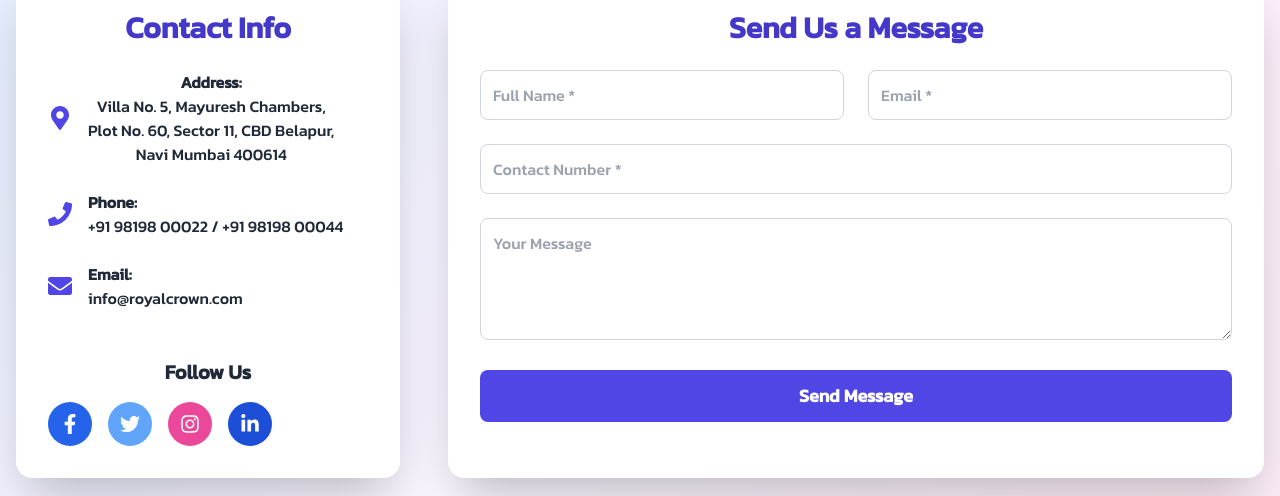
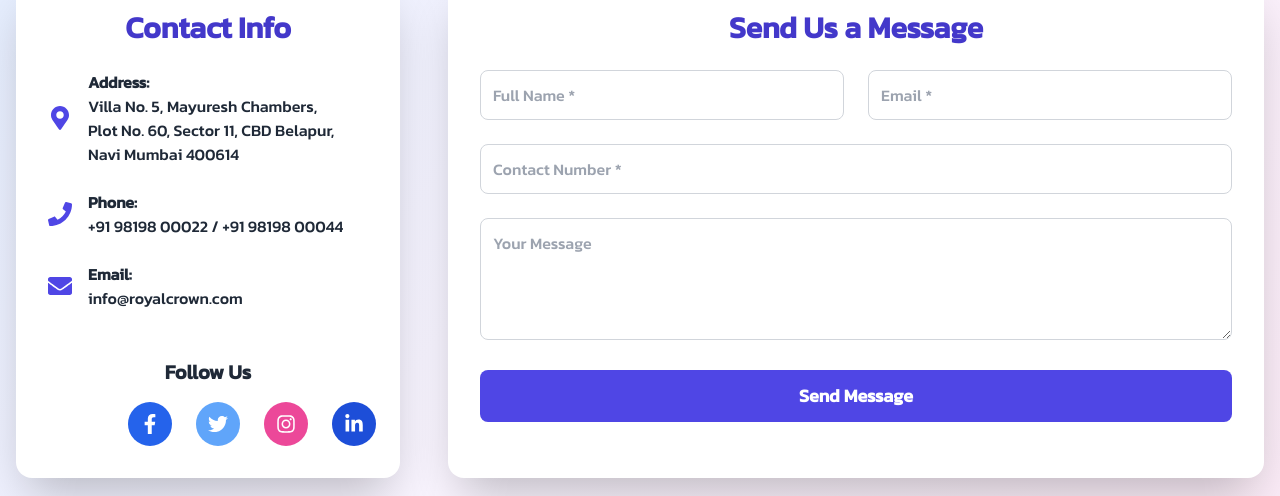
Before and after one commit to AkshayKalamkarr/supremeinfrastructure, a Next.js app: page /contact in a window 1280 px wide. Shown: the part 586-1082 px from the top of the page. Built offline with nearby package versions, Linux system fonts and the light colour scheme.

Commit message:
new code

```diff
--- a/app/contact/page.jsx
+++ b/app/contact/page.jsx
@@ -62,10 +62,10 @@ export default function Contact() {
               <div className="flex items-center space-x-4">
                 <FaMapMarkerAlt className="text-2xl text-indigo-600" />
                 <div>
-                  <p className="font-semibold text-center">Address:</p>
-                  <p className='text-center'>Villa No. 5, Mayuresh Chambers,</p>
-                  <p className='text-center'>Plot No. 60, Sector 11, CBD Belapur,</p>
-                  <p className='text-center'>Navi Mumbai 400614</p>
+                  <p className="font-semibold ">Address:</p>
+                  <p >Villa No. 5, Mayuresh Chambers,</p>
+                  <p >Plot No. 60, Sector 11, CBD Belapur,</p>
+                  <p >Navi Mumbai 400614</p>
                 </div>
               </div>
               <div className="flex items-center space-x-4">
@@ -78,7 +78,7 @@ export default function Contact() {
               <div className="flex items-center space-x-4">
                 <FaEnvelope className="text-2xl text-indigo-600" />
                 <div>
-                  <p className="font-semibold">Email:</p>
+                  <p className="font-semibold mx-">Email:</p>
                   <p>info@royalcrown.com</p>
                 </div>
               </div>
@@ -86,7 +86,7 @@ export default function Contact() {
 
             <div className="mt-12">
               <h3 className="text-xl font-semibold mb-4 text-center">Follow Us</h3>
-              <div className="flex space-x-4">
+              <div className="flex space-x-6 md:mx-20">
                 {[
                   { icon: FaFacebookF, color: 'bg-blue-600' },
                   { icon: FaTwitter, color: 'bg-blue-400' },
```
